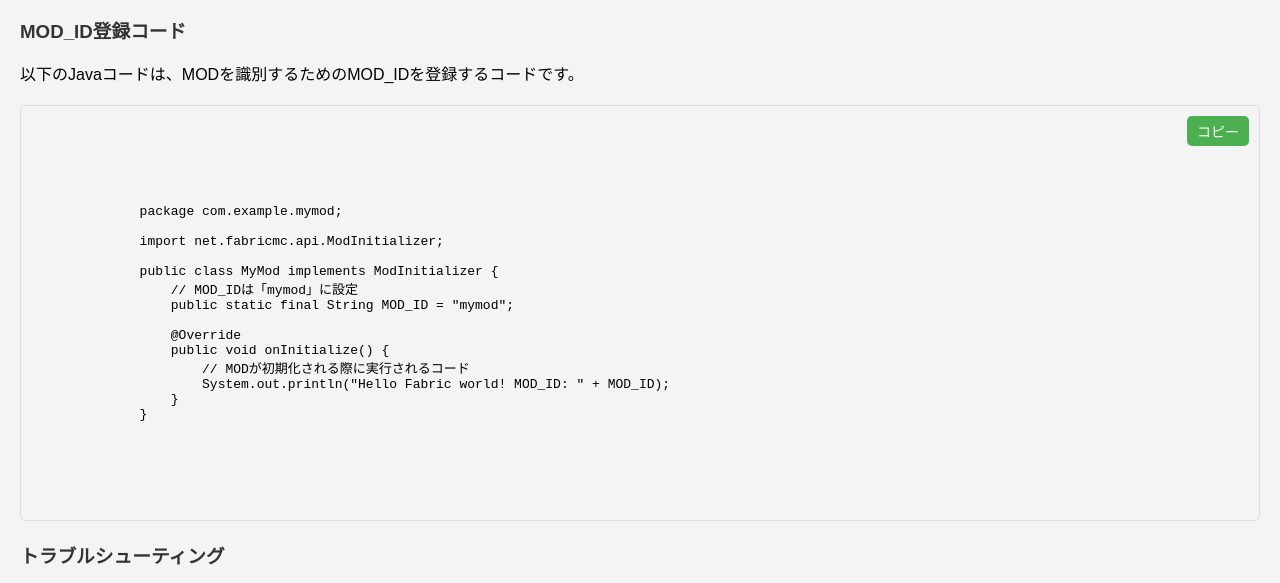
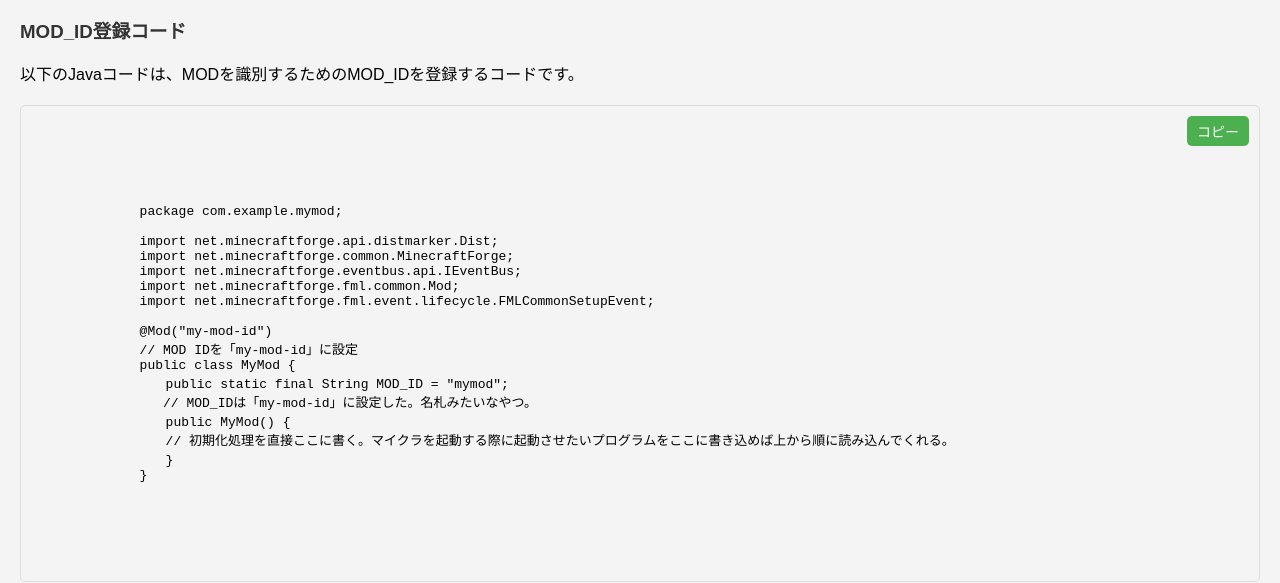
Before and after one commit to coreworldyoutube/YCMMOD, a plain HTML site: page mod-guide.html in a window 1280 px wide. Shown: the part 244-827 px from the top of the page. Drawn offline with Linux system fonts and the light colour scheme.

Commit message:
Update mod-guide.html

```diff
--- a/mod-guide.html
+++ b/mod-guide.html
@@ -72,17 +72,20 @@
           <code class="language-java">
             package com.example.mymod;
 
-            import net.fabricmc.api.ModInitializer;
+            import net.minecraftforge.api.distmarker.Dist;
+            import net.minecraftforge.common.MinecraftForge;
+            import net.minecraftforge.eventbus.api.IEventBus;
+            import net.minecraftforge.fml.common.Mod;
+            import net.minecraftforge.fml.event.lifecycle.FMLCommonSetupEvent;
 
-            public class MyMod implements ModInitializer {
-                // MOD_IDは「mymod」に設定
-                public static final String MOD_ID = "mymod";
-
-                @Override
-                public void onInitialize() {
-                    // MODが初期化される際に実行されるコード
-                    System.out.println("Hello Fabric world! MOD_ID: " + MOD_ID);
-                }
+            @Mod("my-mod-id")
+            // MOD IDを「my-mod-id」に設定
+            public class MyMod {
+            　　public static final String MOD_ID = "mymod";
+               // MOD_IDは「my-mod-id」に設定した。名札みたいなやつ。
+            　　public MyMod() {
+            　　// 初期化処理を直接ここに書く。マイクラを起動する際に起動させたいプログラムをここに書き込めば上から順に読み込んでくれる。
+            　　}
             }
           </code>
         </pre>
```
